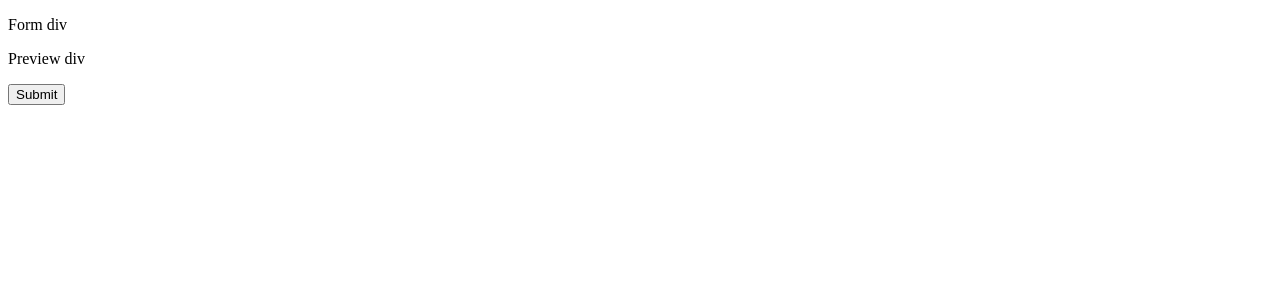
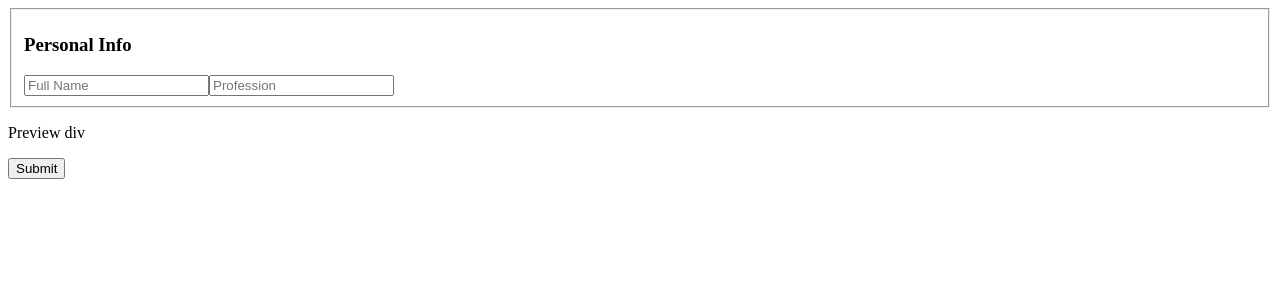
Before and after one commit to CarlosValdiviao-O/cv-project, a React (Create React App) app: page / in a window 1280 px wide. Shown: the top 300 px of the page. Built offline with nearby package versions, Linux system fonts and the light colour scheme.

Commit message:
Added update logic for input components

```diff
--- a/src/App.js
+++ b/src/App.js
@@ -9,8 +9,20 @@ class App extends Component {
     super();
     this.state = {
       displayForm: true,
+      personalInfo: {
+        fullName: '',
+        profession: '',
+      }
     }
-    this.onSubmit= this.onSubmit.bind(this);
+    this.onSubmit = this.onSubmit.bind(this);
+    this.handlePersonalChange = this.handlePersonalChange.bind(this);
+  }
+
+  handlePersonalChange = (name, e) => {
+    this.setState(() => {
+      this.state['personalInfo'][name] = e.target.value;
+    })
+    console.log(this.state);
   }
 
   onSubmit = () => {
@@ -22,10 +34,10 @@ class App extends Component {
 
   render() {
     const { displayForm } = this.state;
-    if(displayForm == true)
+    if(displayForm === true)
     return (
       <div>
-        <Form />
+        <Form edit={displayForm} handleChange={this.handlePersonalChange}/>
         <Preview />
         <Button onClick={this.onSubmit} text="Submit" name="submit"/>
       </div>
--- /dev/null
+++ b/src/components/Field.js
@@ -0,0 +1,17 @@
+import React from "react";
+
+const Field = (props) => {
+    const { edit, type, title, name, handleChange } = props;
+    if(edit === true)
+    return (
+        <input type={type} placeholder={title} onChange={(e) => handleChange(name, e) }>
+        </input>
+    )
+    else
+    return (
+        <p>{title}</p>
+    )
+
+}
+
+export default Field
--- a/src/components/Form.js
+++ b/src/components/Form.js
@@ -1,10 +1,14 @@
 import React from "react";
+import PersonalInfo from "./PersonalInfo";
 
 const Form = (props) => {
+    const { edit, handleChange } = props;
  return (
-    <div>
-        <p>Form div</p>
-    </div>
+    <form>
+        <fieldset>
+            <PersonalInfo edit={edit} handleChange={handleChange}/>
+        </fieldset>
+    </form>
  )
 }
 
--- /dev/null
+++ b/src/components/PersonalInfo.js
@@ -0,0 +1,15 @@
+import React from "react";
+import Field from "./Field";
+
+const PersonalInfo = (props) => {
+    const { edit, handleChange } = props;
+ return (
+    <div>
+        <h3>Personal Info</h3>
+        <Field type='text' title='Full Name' edit={edit} handleChange={handleChange} name='fullName'/>
+        <Field type='text' title='Profession' edit={edit} handleChange={handleChange} name='profession'/>
+    </div>
+ )
+}
+
+export default PersonalInfo
```
